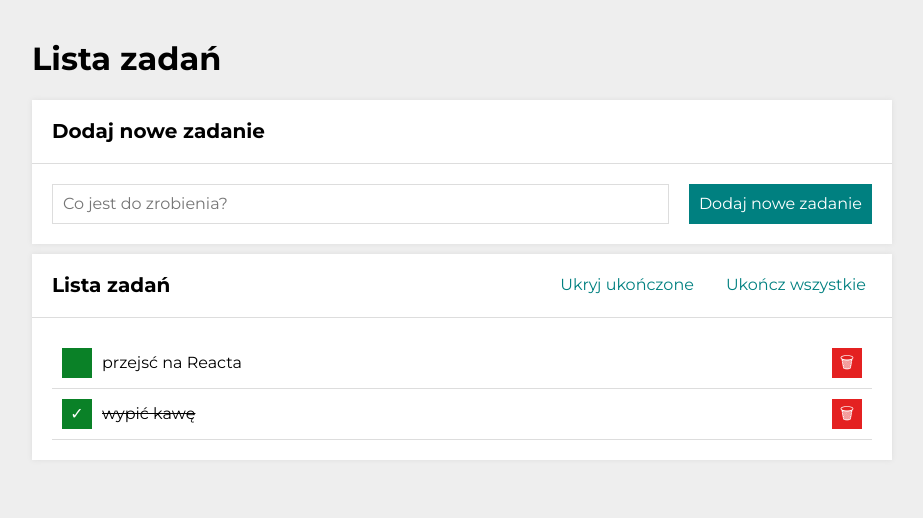
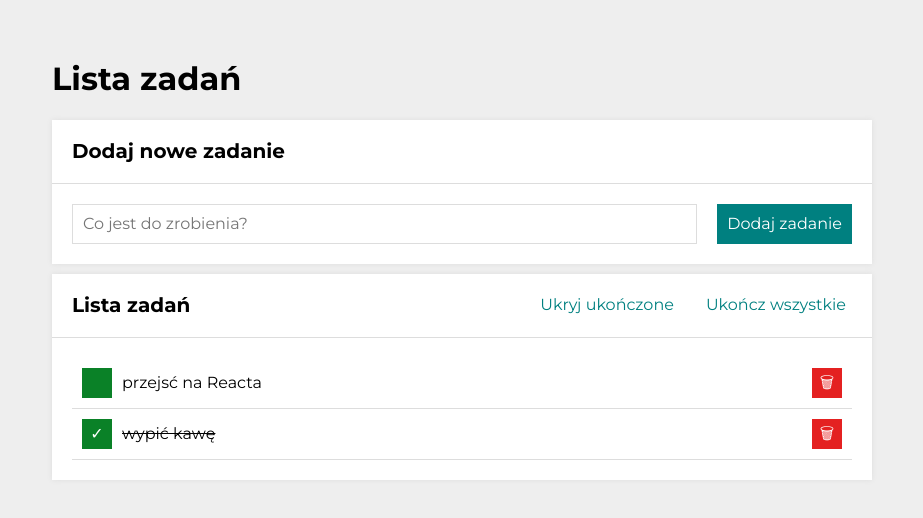
Before and after one commit to mg-wiewiora/to-do-list-react, a React (Create React App) app: page / in a window 1280 px wide. Shown: the top 518 px of the page, without its empty margins (178-1101 px from the left). Built offline with nearby package versions, Linux system fonts and the light colour scheme.

Commit message:
Container folder updated

```diff
--- a/src/App.js
+++ b/src/App.js
@@ -3,6 +3,7 @@
 import Menu from "./Menu";
 import Section from "./Section";
 import Header from "./Header";
+import Container from "./Container";
 
 const tasks = [
   { id: 1, content: "przejsć na Reacta", done: false },
@@ -13,17 +14,15 @@
 
 function App() {
   return (
-    <div className="container">
+    <Container className="container">
       <Header title="Lista zadań" />
-      <main>
       <Section title="Dodaj nowe zadanie" content={<Form />} />
       <Section
         title="Lista zadań"
         menu={<Menu tasks={tasks} hideDone={hideDone} />}
         content={<List tasks={tasks} hideDone={hideDone} />}
       />
-      </main>
-    </div>
+    </Container>
   );
 }
 
--- /dev/null
+++ b/src/Container/index.js
@@ -0,0 +1,6 @@
+import "./style.css";
+
+const Container = ({ children }) => (
+  <main className="container">{children}</main>
+);
+export default Container;
--- /dev/null
+++ b/src/Container/style.css
@@ -0,0 +1,5 @@
+.container {
+    max-width: 900px;
+    padding: 20px;
+    margin: 0 auto;
+}
--- a/src/Form/index.js
+++ b/src/Form/index.js
@@ -3,7 +3,7 @@
 const Form = () => (
   <form className="form">
     <input className="form__input" placeholder="Co jest do zrobienia?" />
-    <button className="form__button">Dodaj nowe zadanie</button>
+    <button className="form__button">Dodaj zadanie</button>
   </form>
 );
 
```
Lines whose indentation alone changed are shown as unchanged.
